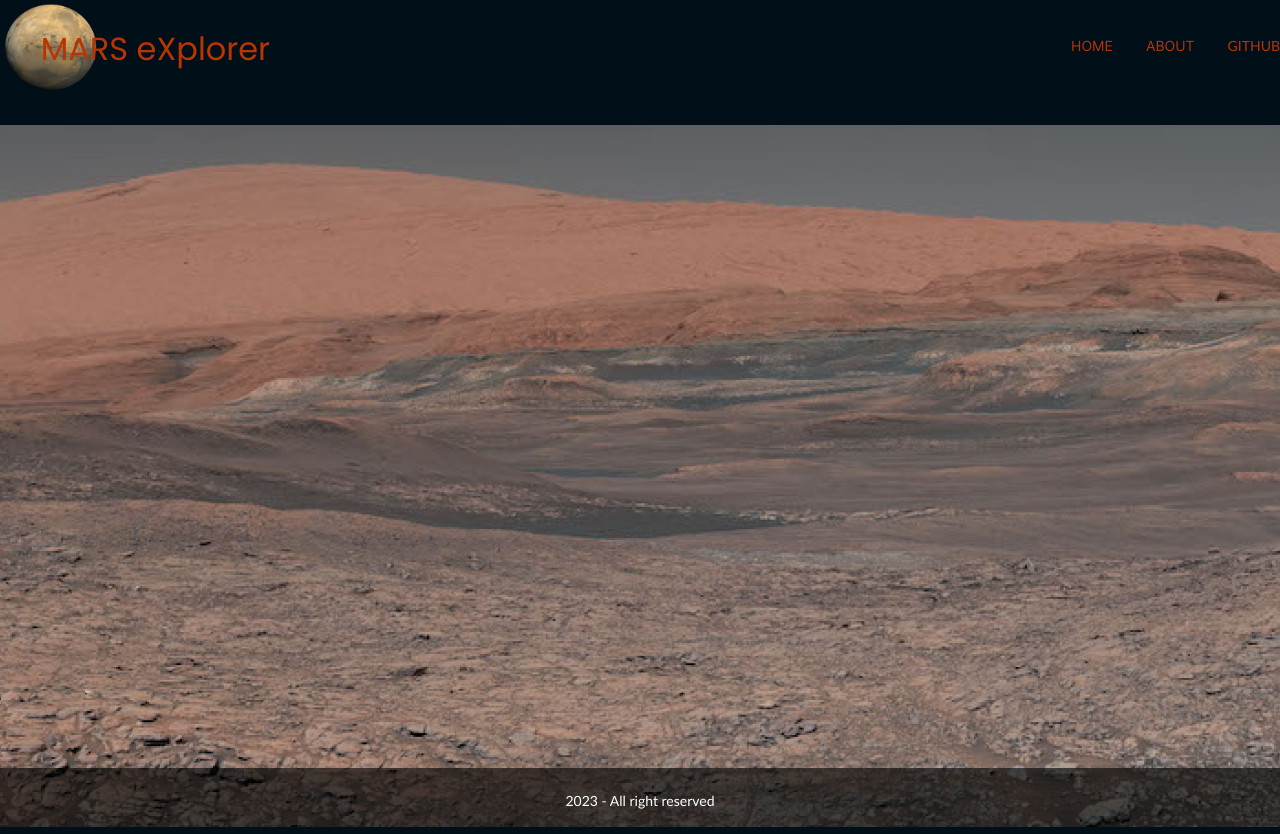
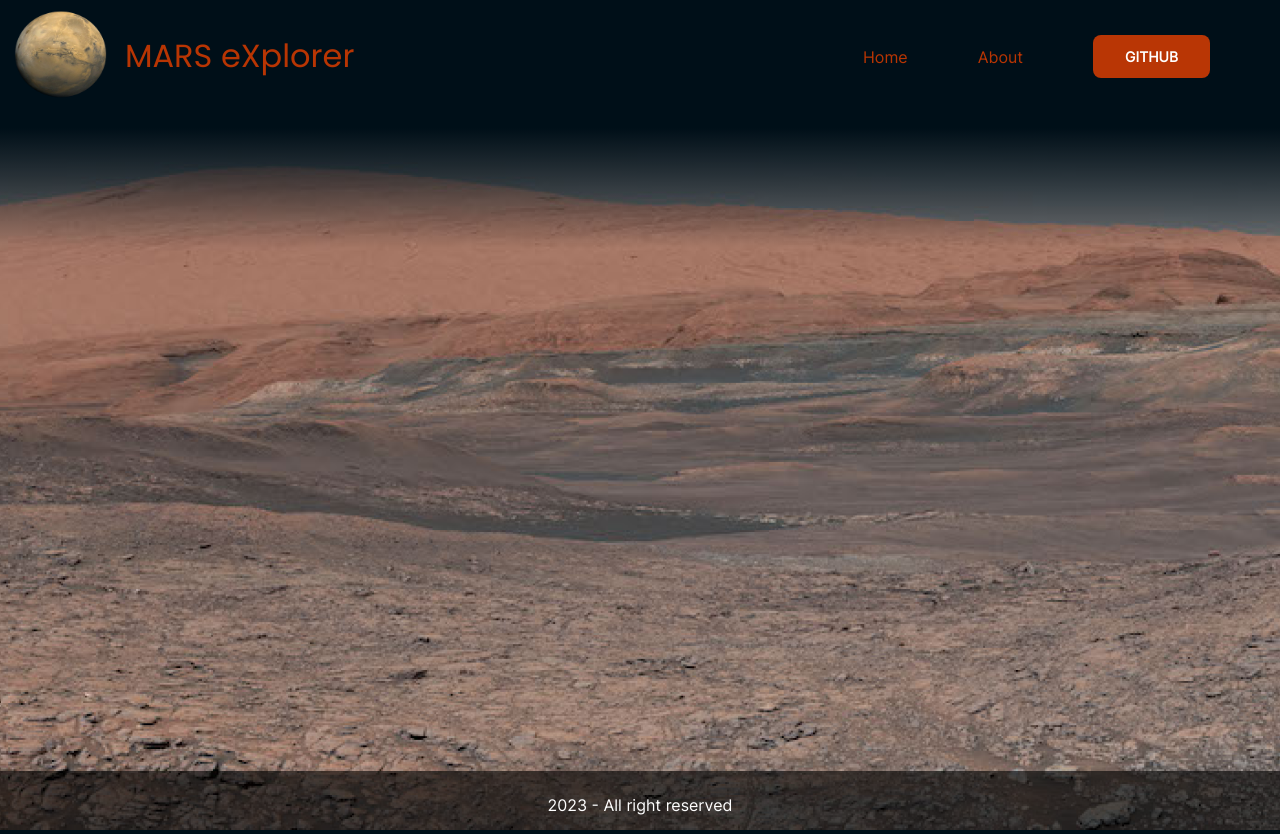
Before and after one commit to bakakoozin/Zozor, a website built with Vite: page index.html in a window 1280 px wide. Shown: the top 834 px of the page. Built offline with nearby package versions, Linux system fonts and the light colour scheme.

Commit message:
modif header

```diff
--- a/index.html
+++ b/index.html
@@ -17,15 +17,16 @@
               </div>
           </div>
           <div class="menu-container">
-              <div class="menu">HOME</div>
-              <div class="menu">ABOUT</div>
+              <div class="menu">Home</div>
+              <div class="menu">About</div>
               <div class="cart-button">GITHUB</div>
           </div>
       </nav>
   </header>
   <main>
       <div class="image-1"><img src="images/mars_picture.png" alt="photo du désert martien">
-          <div class="dark">
+        <div class="linear-gradient"></div>
+        <div class="dark">
               <a>2023 - All right reserved</a>
           </div>
       </div>
--- a/public/styles/header.css
+++ b/public/styles/header.css
@@ -1,16 +1,16 @@
 .container-logo-title {
     display: flex;
     position: relative;
-    justify-content: center;
-    height: 110px;
-    padding-bottom: 20px;
+    height: 113px;
+    left: 10px;
+    top: 7px;
 }
 
 .logo-title {
     display: flex;
     position: relative;
     height: 65px;
-    width: 270px;
+    width: 350px;
     padding-bottom: 40px;
 }
 
@@ -28,6 +28,7 @@
     position: absolute;
     bottom: 0;
     right: 0;
+    left: 115px;
     font-family: Poppins;
     line-height: 32px;
     font-size: 32px;
@@ -38,10 +39,19 @@
     display: flex;
     flex-direction: row;
     align-items: center;
-    gap: 33px;
-    padding-bottom: 20px;
+    gap: 70px;
+    padding-right: 70px;
 }
 
 .menu {
     font-family: Inter;
+    font-size: 16px;
 }
+
+.cart-button{
+    color: #FFFFFF;
+    font-weight: 600;
+    background: #B93605;
+    padding: 13px 32px;
+    border-radius: 8px;
+}
--- a/public/styles/image.css
+++ b/public/styles/image.css
@@ -8,6 +8,13 @@
     width: 1440px;
     height:702px;
     top: 113px;
+}
+
+.linear-gradient {
+    position: absolute;
+    width: 1440px;
+    height: 120px;
+    background: linear-gradient(#000F18, #000F1800);
 }
 
 .dark {
@@ -26,4 +33,5 @@
     position: absolute;
     top: 40%;
     color: #FFFFFF;
+    font-size: 16px;
 }
--- a/public/styles/style.css
+++ b/public/styles/style.css
@@ -16,7 +16,7 @@
 
 body {
     background: #000F18;
-    font-family: Trebuchet MS;
+    font-family: Inter;
     font-size: 14px;
     color: #B5ACA9;
     max-width: 1440px;
@@ -40,12 +40,10 @@ a {
 }
 
 h1 {
-    font-family: Inter;
     font-weight: normal;
 }
 
 h2{
-    font-family: Inter;
     font-weight: normal;
     padding-top: 15px;
 }
```
